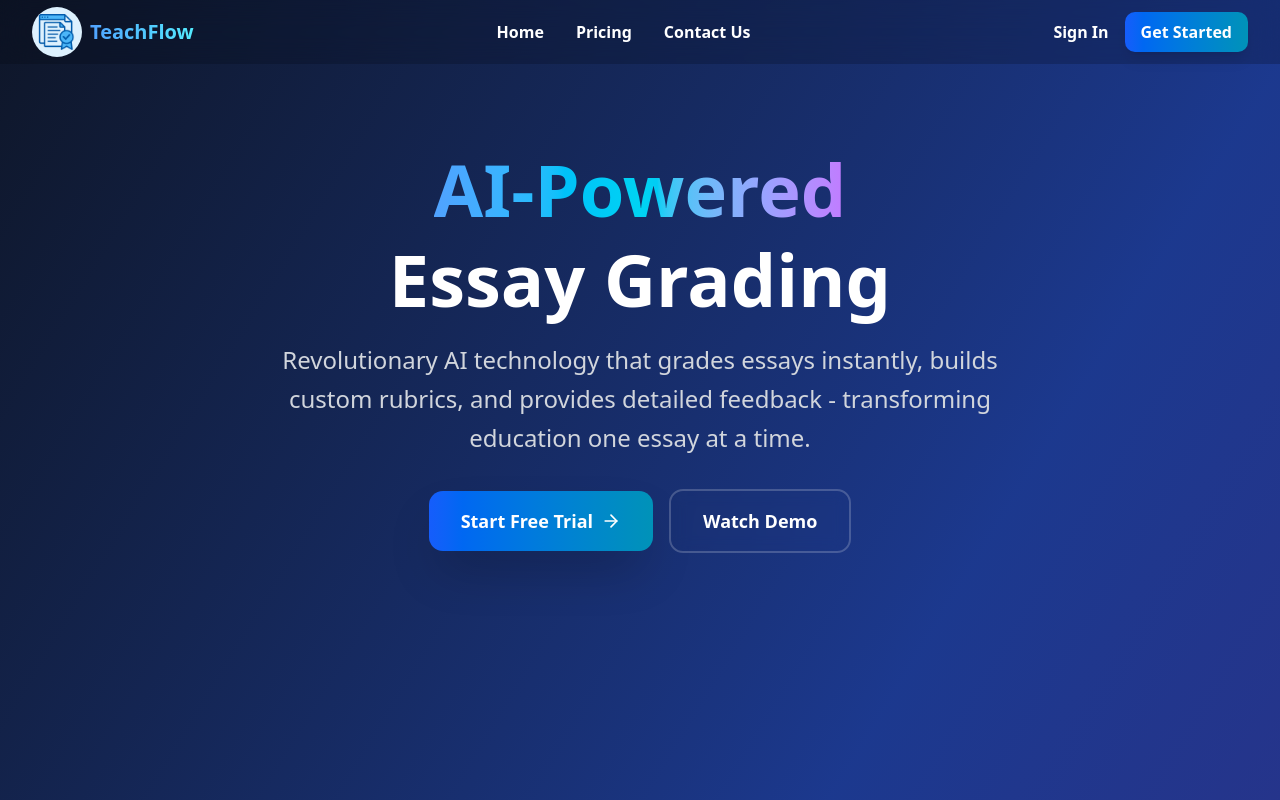
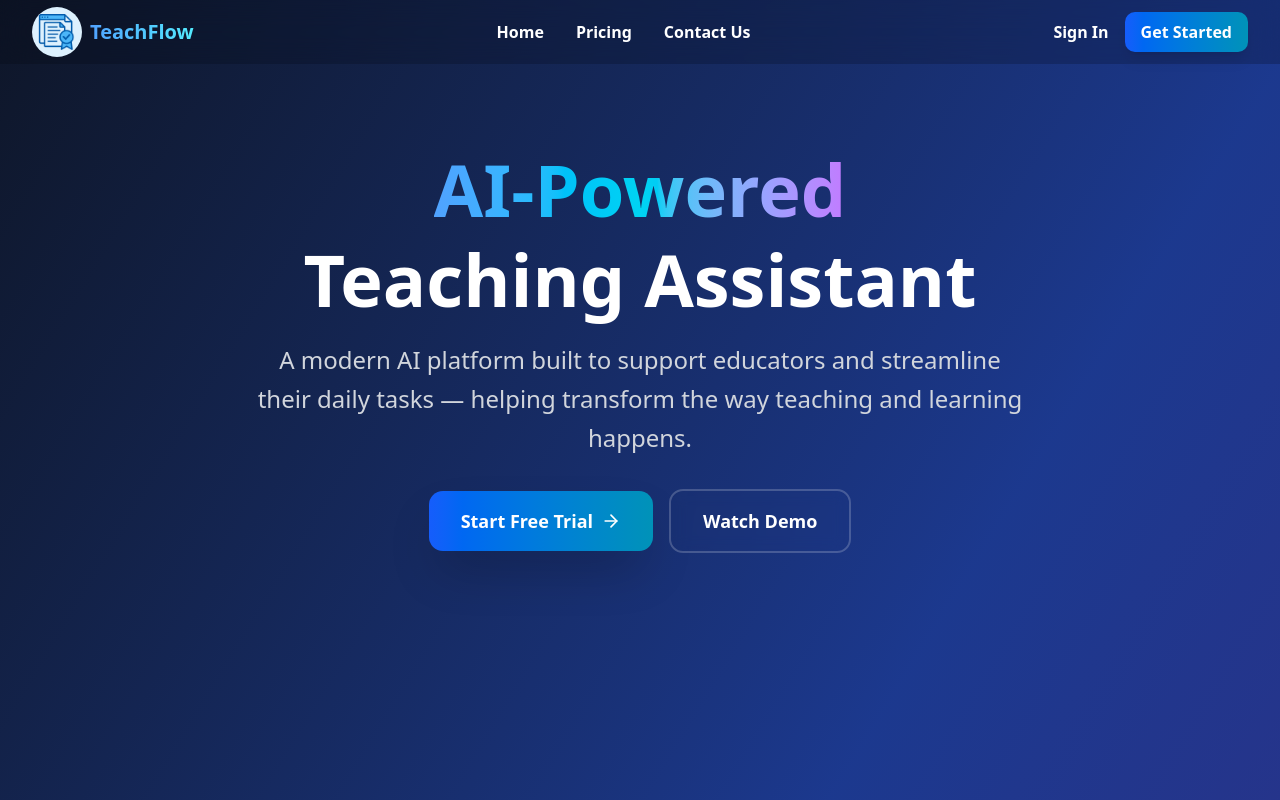
Before and after one commit to johnkristanf/TeachFlow, a Next.js app: page / in a window 1280 px wide. Shown: the top 800 px of the page. Built offline with nearby package versions, Linux system fonts and the light colour scheme.

Commit message:
change the landing page hero text

```diff
--- a/app/(site)/page.tsx
+++ b/app/(site)/page.tsx
@@ -3,10 +3,11 @@
 import React, { useState, useEffect, useMemo } from 'react'
 import Image from 'next/image'
 import { ArrowRight, Brain, Target } from 'lucide-react'
+import { useRouter } from 'next/navigation'
 
 export default function LandingPage() {
     const [currentFeature, setCurrentFeature] = useState(0)
-
+    const router = useRouter()
 
     const features = [
         {
@@ -32,7 +33,6 @@ export default function LandingPage() {
         return () => clearInterval(interval)
     }, [])
 
-
     return (
         <div className="min-h-screen bg-gradient-to-br from-slate-900 via-blue-900 to-indigo-900 text-white relative overflow-hidden">
             {/* Hero Section */}
@@ -45,17 +45,22 @@ export default function LandingPage() {
                                     AI-Powered
                                 </span>
                                 <br />
-                                Essay Grading
+                                Teaching Assistant
                             </h1>
                             <p className="text-xl md:text-2xl text-gray-300 max-w-3xl mx-auto leading-relaxed">
-                                Revolutionary AI technology that grades essays instantly, builds
-                                custom rubrics, and provides detailed feedback - transforming
-                                education one essay at a time.
+                                A modern AI platform built to support educators and streamline their
+                                daily tasks — helping transform the way teaching and learning
+                                happens.
                             </p>
                         </div>
 
                         <div className="flex flex-col sm:flex-row gap-4 justify-center items-center">
-                            <button className="group bg-gradient-to-r from-blue-600 to-cyan-600 hover:from-blue-700 hover:to-cyan-700 px-8 py-4 rounded-xl font-semibold text-lg transition-all duration-300 transform hover:scale-105 shadow-2xl hover:shadow-blue-500/25 flex items-center space-x-2">
+                            <button
+                                onClick={() => {
+                                    router.push('/auth/signin')
+                                }}
+                                className="group bg-gradient-to-r from-blue-600 to-cyan-600 hover:from-blue-700 hover:to-cyan-700 px-8 py-4 rounded-xl font-semibold text-lg transition-all duration-300 transform hover:scale-105 shadow-2xl hover:shadow-blue-500/25 flex items-center space-x-2"
+                            >
                                 <span>Start Free Trial</span>
                                 <ArrowRight className="w-5 h-5 group-hover:translate-x-1 transition-transform" />
                             </button>
@@ -110,8 +115,6 @@ export default function LandingPage() {
                 </div>
             </section>
 
-
-
             {/* CTA Section */}
             <section className="relative z-10 py-32">
                 <div className="max-w-4xl mx-auto px-4 sm:px-6 lg:px-8 text-center">
```
